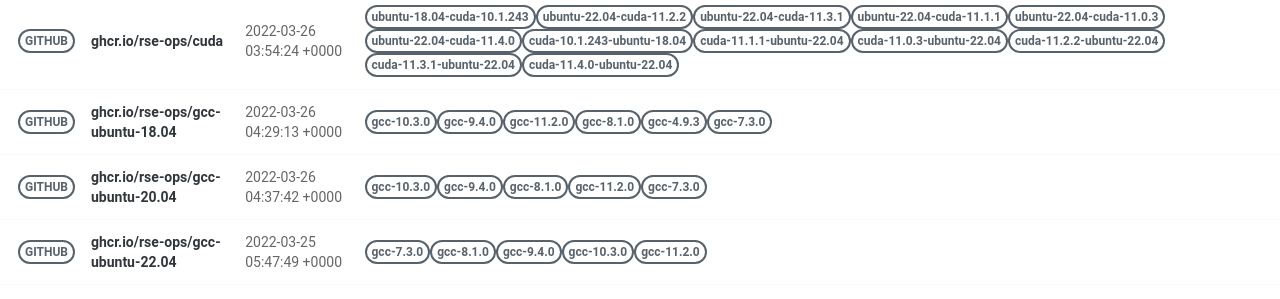
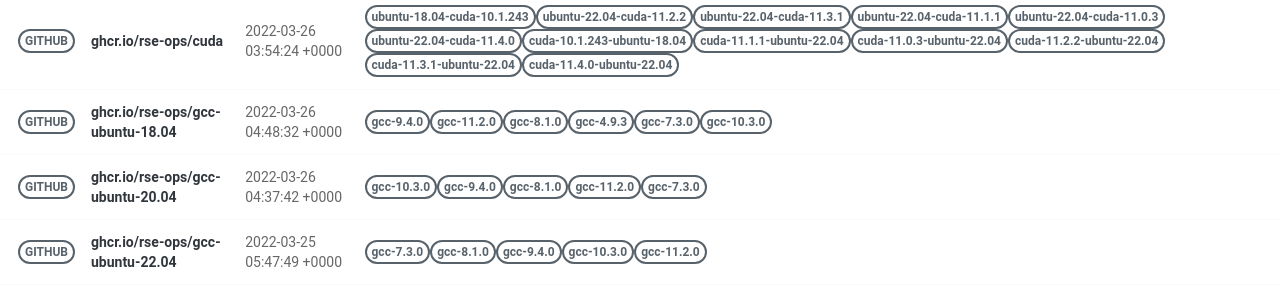
Before and after one commit to rse-ops/docker-images, a Jekyll site: the page built from pages/index.md, in a window 1280 px wide. Shown: the part 502-801 px from the top of the page. Built offline with Jekyll 4.4.1, drawn with Linux system fonts in a browser that asks for light colours; nearby versions of some CDN libraries.

Commit message:
Automated push to update library 2022-03-26

```diff
--- a/_library/ghcr.io-rse-ops-gcc-ubuntu-18.04.md
+++ b/_library/ghcr.io-rse-ops-gcc-ubuntu-18.04.md
@@ -1,14 +1,11 @@
 ---
 layout: container
 name: ghcr.io/rse-ops/gcc-ubuntu-18.04
-updated_at: 2022-03-26 04:29:13.908538
+updated_at: 2022-03-26 04:48:32.971714
 
 
 container_url: https://github.com/orgs/rse-ops/packages/container/package/gcc-ubuntu-18.04
 versions:
- - tag: gcc-10.3.0
-   dockerfile: https://github.com/rse-ops/docker-images/blob/main/ubuntu/gcc/Dockerfile
-   manifest: https://crane.ggcr.dev/manifest/ghcr.io/rse-ops/gcc-ubuntu-18.04:gcc-10.3.0
  - tag: gcc-9.4.0
    dockerfile: https://github.com/rse-ops/docker-images/blob/main/ubuntu/gcc/Dockerfile
    manifest: https://crane.ggcr.dev/manifest/ghcr.io/rse-ops/gcc-ubuntu-18.04:gcc-9.4.0
```
Also changed, not shown: other parts of _library/ghcr.io-rse-ops-gcc-ubuntu-18.04.md (+3 -0 lines).
